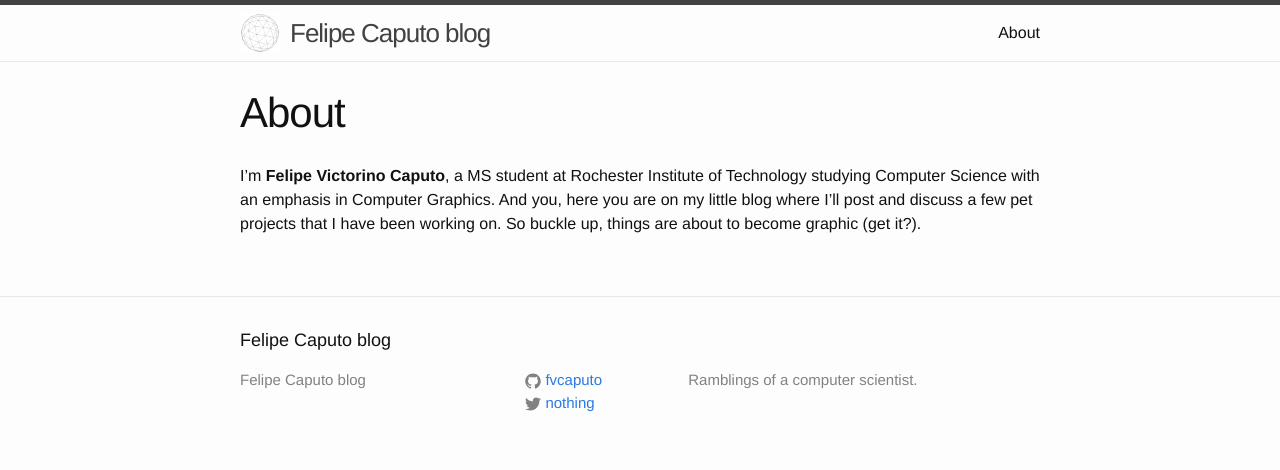
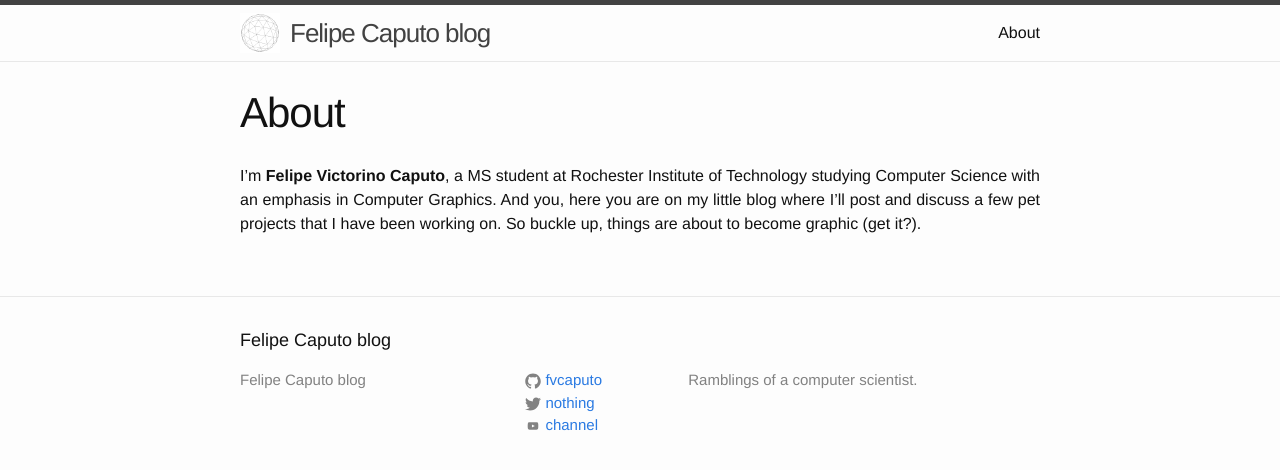
Before and after one commit to fvcaputo/fvcaputo.github.io, a Jekyll site: the page built from about.md, in a window 1280 px wide. Shown: the top 470 px of the page. Built offline with Jekyll 4.4.1, drawn with Linux system fonts in a browser that asks for light colours.

Commit message:
A few website changes.

```diff
--- a/_config.yml
+++ b/_config.yml
@@ -6,6 +6,8 @@ baseurl: "" # the subpath of your site, e.g. /blog/
 url: "http://fvcaputo.github.io/" # the base hostname & protocol for your site
 twitter_username: nothing
 github_username: fvcaputo
+youtube_link: UCh_nXt6yvZHSAXBb06hesdA
+youtube_username: channel
 
 # Build settings
 markdown: kramdown
--- a/_includes/footer.html
+++ b/_includes/footer.html
@@ -42,6 +42,20 @@
             </a>
           </li>
           {% endif %}
+
+          {% if site.youtube_username %}
+          <li>
+            <a href="https://www.youtube.com/channel/{{ site.youtube_link }}">
+              <span class="icon  icon--youtube">
+                <svg viewBox="0 0 512 512">
+                  <path fill="#828282" d="M422.6,193.6c-5.3-45.3-23.3-51.6-59-54,-50.8-3.5-164.3-3.5-215.1,0,-35.7,2.4-53.7,8.7-59,54,-4,33.6-4,91.1,0,124.8,5.3,45.3,23.3,51.6,59,54,50.9,3.5,164.3,3.5,215.1,0,35.7-2.4,53.7-8.7,59-54C426.6,284.8,426.6,227.3,422.6,193.6zM222.2,303.4v-94.6l90.7,47.3L222.2,303.4z"/>
+                </svg>
+              </span>
+
+              <span class="username">{{ site.youtube_username }}</span>
+            </a>
+          </li>
+          {% endif %}
         </ul>
       </div>
 
--- a/_sass/_layout.scss
+++ b/_sass/_layout.scss
@@ -162,7 +162,7 @@
  * Page content
  */
 .page-content {
-    padding: $spacing-unit 0;
+    padding: $spacing-unit;
 }
 
 .page-heading {
@@ -214,6 +214,7 @@
 
 .post-content {
     margin-bottom: $spacing-unit;
+    text-align: justify;
 
     h2 {
         font-size: 32px;
```
Also changed, not shown: 5 other files.
